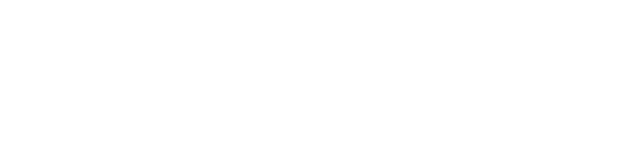
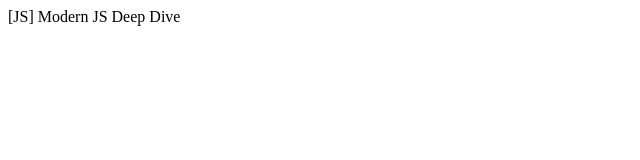
Before and after one commit to ChoYeSeul/JS-Study-DeepDive, a plain HTML site: page index.html in a window 1280 px wide. Shown: the whole page, without its empty margins (0-640 px from the left). Drawn offline with Linux system fonts and the light colour scheme.

Commit message:
feat: index 수정

```diff
--- a/async/promise.js
+++ b/async/promise.js
@@ -6,7 +6,6 @@
 // 1. Producer
 // 새로운 promise가 만들어질 때, executor는 자동적으로 실행된다.
 const promise = new Promise((resolve, reject) => {
-  console.log("test");
   setTimeout(() => {
     resolve("yes");
     // reject(new Error('no network'));
--- a/index.html
+++ b/index.html
@@ -3,5 +3,8 @@
   <head>
     <meta charset="UTF-8" />
   </head>
-  <body></body>
+  <body>
+    <div>[JS] Modern JS Deep Dive</div>
+    <script></script>
+  </body>
 </html>
```
